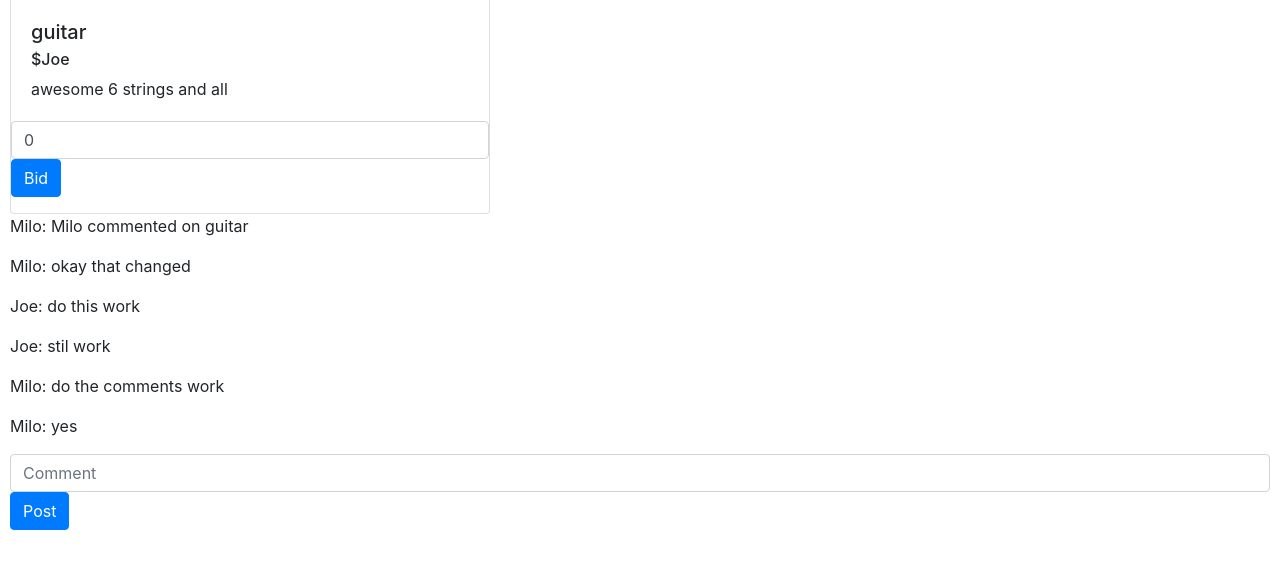
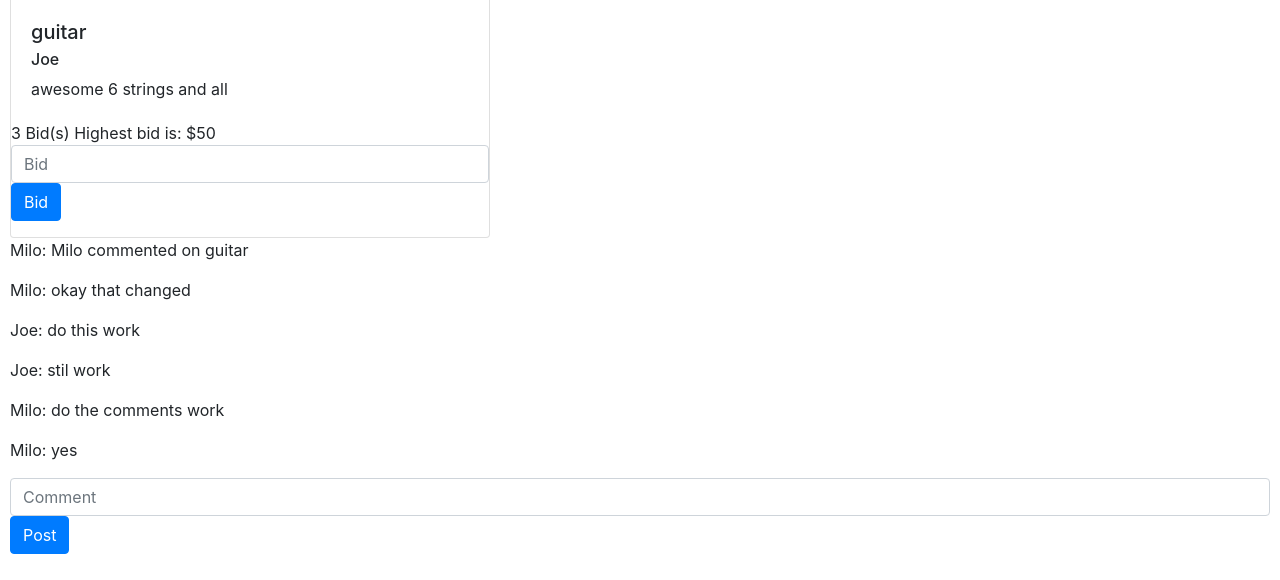
Before and after one commit to Milobjerrum/Mine, a Django app: page /2 in a window 1280 px wide. Shown: the part 554-1134 px from the top of the page. Before the commit the page ends 1084 px from the top, so only its background shows below. Run offline with Django 3.2, Linux system fonts and the light colour scheme; a user stored in the database is signed in; data comes from the database, SQL or seed files in the repository; both versions use the stored data as it was after the commit; some libraries are stand-ins or nearby versions.

Commit message:
added a bid funktion: not done!

```diff
--- a/commerce/auctions/forms.py
+++ b/commerce/auctions/forms.py
@@ -1,3 +1,4 @@
+from typing import Any
 from django import forms
 from .models import Listing, Comments, Bids
 
@@ -58,9 +59,11 @@
     class Meta:
         model = Bids
         fields = ["bid"]
+
         widgets = {
-            "bid": forms.NumberInput(attrs={"class": "form-controle"})
+            "bid": forms.TextInput(),
         }
+
     def __init__(self, *args, **kwargs):
         super().__init__(*args, **kwargs)
         for field in self.fields:
--- a/commerce/auctions/models.py
+++ b/commerce/auctions/models.py
@@ -49,8 +49,8 @@
     """All commens relates to the user who created it and to an item"""
     id = models.AutoField(primary_key=True)
     comment = models.CharField(max_length=200)
-    user = models.ForeignKey(User, on_delete=models.PROTECT, related_name="user_comment")
-    item = models.ForeignKey(Listing, on_delete=models.PROTECT, related_name="item_comment")
+    user = models.ForeignKey(User, on_delete=models.CASCADE, related_name="user_comment")
+    item = models.ForeignKey(Listing, on_delete=models.CASCADE, related_name="item_comment")
     date_comment = models.DateTimeField(default=timezone.now)
 
     def __str__(self):
@@ -59,10 +59,10 @@
 class Bids(models.Model):
     """Each bid is saved with its own id"""
     id = models.AutoField(primary_key=True)
-    bid = models.DecimalField(max_digits=9, decimal_places=2, default="0")
-    user = models.ForeignKey(User, on_delete=models.PROTECT, related_name="bids_user")
-    item = models.ForeignKey(Listing, blank=True, null=True, on_delete=models.CASCADE, related_name="item_bid")
+    bid = models.DecimalField(max_digits=9, decimal_places=2)
+    user = models.ForeignKey(User, on_delete=models.CASCADE, related_name="bids_user")
+    item = models.ForeignKey(Listing, on_delete=models.CASCADE, related_name="item_bid")
     date_bid = models.DateTimeField(default=timezone.now)
 
     def __str__(self):
-        return f"${self.bid}"
+        return f"{self.user}: ${self.bid}"
--- a/commerce/auctions/templates/auctions/index.html
+++ b/commerce/auctions/templates/auctions/index.html
@@ -19,7 +19,7 @@
                 <img src="{{ item.image }}" class="card-img-top" alt="{{ item.title }}">
                 <div class="card-body">
                     <h5 class="card-title">{{ item.title }}</h5>
-                    <h6 class="card-subtitle mb-2 text-body-secondaty">${{ item.seller }}</h6>
+                    <h6 class="card-subtitle mb-2 text-body-secondaty">{{ item.seller }}</h6>
                     <p class="card-text">{{ item.description }}</p>
                     <a href="{% url 'listing' item.pk %}" class="btn btn-primary btn-sm"> Details </a>
                 </div>
--- a/commerce/auctions/templates/auctions/listing.html
+++ b/commerce/auctions/templates/auctions/listing.html
@@ -20,11 +20,24 @@
         <img src="{{ item.image }}" class="card-img-top" alt="{{ item.title }}">
         <div class="card-body">
             <h5 class="card-title">{{ item.title }}</h5>
-            <h6 class="card-subtitle mb-2 text-body-secondaty">${{ item.seller }}</h6>
+            <h6 class="card-subtitle mb-2 text-body-secondaty">{{ item.seller }}</h6>
             <p class="card-text">{{ item.description }}</p>
         </div>
+        <div class="show_bids">
+            <div>
+                {% if total_bids %}
+                {{ total_bids }} Bid(s)
+                {% endif %}
+                Highest bid is: ${{ highest_bid }}
+            </div>
+            <div>
+                {% for bid in bids %}
+                <p> {{ bid }}</p>
+                {% endfor %}
+            </div>
+        </div>
         <div class="form-group">
-            <form action="{% url 'listing' item.pk %}", method="post">
+            <form action="{% url 'listing' item.pk %}" method="post">
                 <input type="hidden" name="bid_form">
                 {% csrf_token %}
                 {{ new_bid }}
@@ -42,7 +55,7 @@
         {% endfor %}
     </div>
     <div class="form-group">
-        <form action="{% url 'listing' item.pk %}", method="post">
+        <form action="{% url 'listing' item.pk %}" method="post">
             <input type="hidden" name="comment_form">
             {% csrf_token %}
             {{ new_comment }}
--- a/commerce/auctions/views.py
+++ b/commerce/auctions/views.py
@@ -4,6 +4,7 @@
 from django.http import HttpResponse, HttpResponseRedirect
 from django.shortcuts import render
 from django.urls import reverse
+from django.db.models import Max
 
 from .models import User, Listing, Comments, Bids
 from .forms import NewListingForm, CommentsForm, PlaceBidForm
@@ -88,7 +89,9 @@
     """see al detalies of each listing"""
     item = Listing.objects.get(pk=pk)
     user = request.user
-
+    bids = Bids.objects.filter(item_id=pk)
+    total_bids = len(bids)
+    highest_bid = bids.aggregate(Max("bid"))["bid__max"]
     if request.method == "POST":
         # Handling the comments
         if "comment_form" in request.POST:
@@ -111,21 +114,24 @@
                 item.add_to_watchlist(user)
             return HttpResponseRedirect(reverse("listing", args=[str(pk)]))
 
-        if "bid_fomr" in request.POST:
-            # Get users input aka the comment
+        if "bid_form" in request.POST:
+            # Get users input aka the bid
             new_bid = PlaceBidForm(request.POST)
-            # Saving the comment with the user and item id's
+            # Saving the bid with the user and item id's
             if new_bid.is_valid():
                 new_bid.instance.user = request.user
                 new_bid.instance.item_id = pk
                 new_bid.save()
                 return HttpResponseRedirect(reverse("listing", args=[str(pk)]))
 
+
     # Handling page view, and adds item informatin, comments, and the watching button
     return render(request, "auctions/listing.html", {
         "item": item,
         "comments": Comments.objects.filter(item_id=pk),
         "new_comment": CommentsForm(),
+        "total_bids": total_bids,
+        "highest_bid": highest_bid,
         "new_bid": PlaceBidForm(),
         "watching": item.is_watching(user),
     })
```
Also changed, not shown: commerce/auctions/migrations/0014_alter_bids_bid.py (added), commerce/auctions/migrations/0015_alter_bids_bid_alter_bids_item_alter_bids_user_and_more.py (added), commerce/db.sqlite3.
